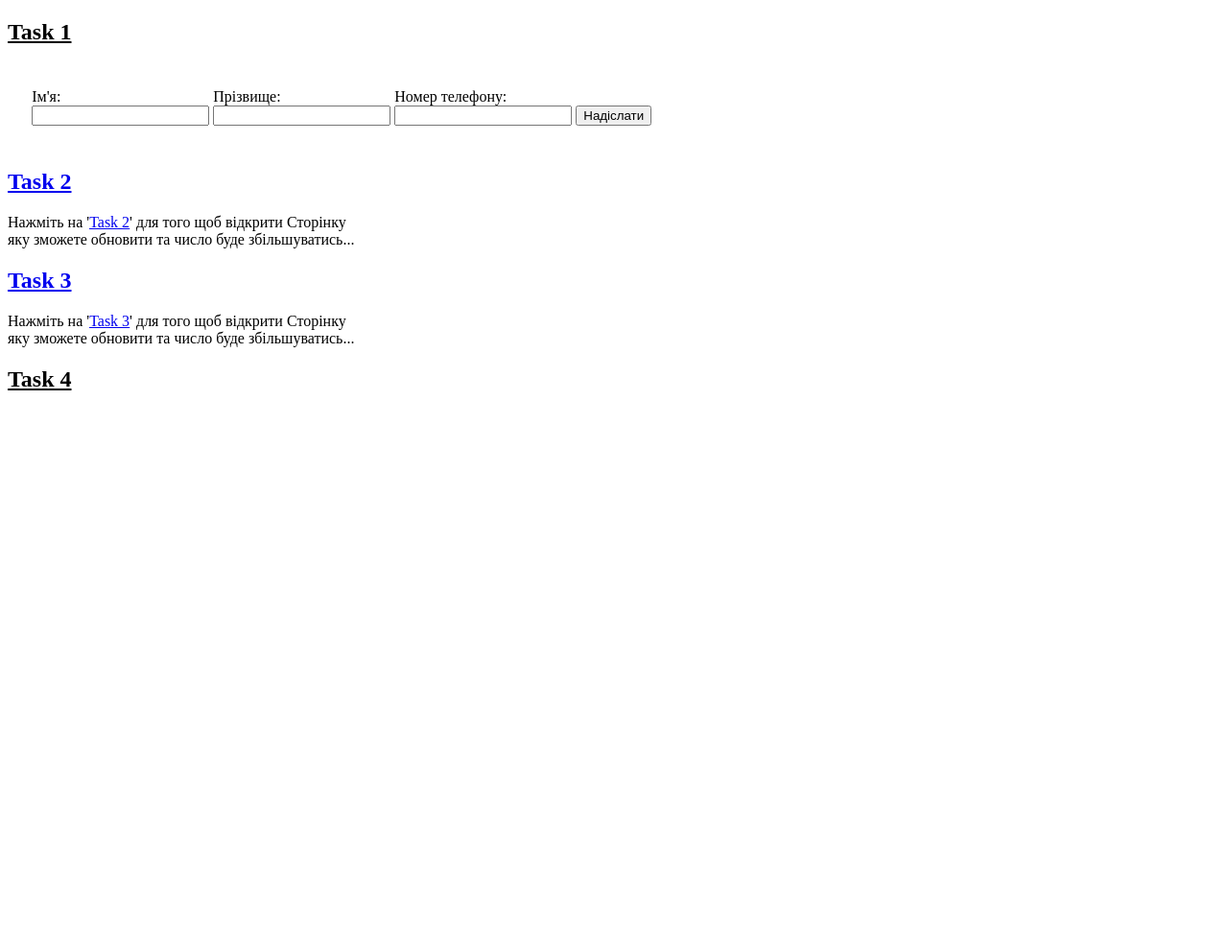
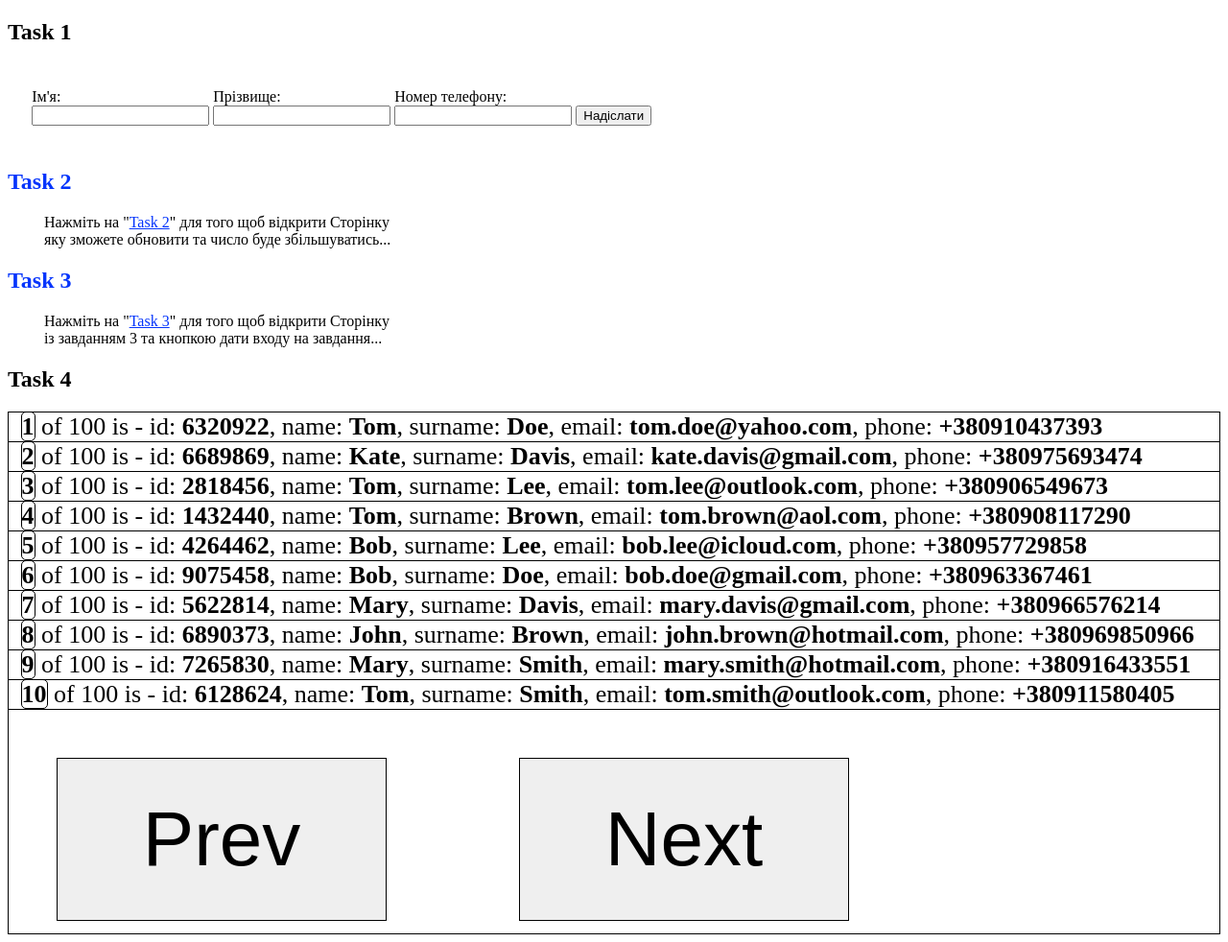
Before and after one commit to BiteGigabyte/dec_2022_JS, a plain HTML site: page Lsn10/index.html in a window 1280 px wide. Shown: the whole page at 96% size. Before the commit the page ends 800 px from the top, so only its background shows below. Drawn offline with Linux system fonts and the light colour scheme.

Commit message:
JS домашнє завдання 10 в роботі)
- Готово 4/5 задач.
(Але в 4 кнопка деколи спрацьовує з 2 кліку)

```diff
--- a/Lsn10/index.html
+++ b/Lsn10/index.html
@@ -9,9 +9,17 @@
     <link rel="stylesheet" href="main.css">
 </head>
 <body>
+<!---->
+<!---->
+<!---->
+<!---->
+<!---->
+<!---->
+<!--                   ДОМАШНЄ ЗАВДАННЯ-->
+<!---->
 <!--Стоврити форму з трьома полями для name,surname,age та кнопкою. При натисканні на кнопку зчитати данні з полів, та вивести об'єкт в документ. Іншими словами : заповниои форму, натиснули кнопку, під формою з'явився блок з вашим об'єктом-->
 <!---->
-<h2><u>Task 1</u></h2>
+<h2>Task 1</h2>
 <form id="my-form1">
     <div class="input_div">
     <label for="name1">Ім'я:</label>
@@ -41,7 +49,7 @@
 
 <!--є сторінка, на якій є блок, я кому знаходиьтся цифра. написати код, який при кожному перезавантажені сторінки буде додавати до неї +1-->
 <h2><a href="task2.html" target="_blank">Task 2</a></h2>
-<p>Нажміть на '<a href="task2.html" target="_blank"><u>Task 2</u></a>' для того щоб відкрити Сторінку<br>яку зможете обновити та число буде збільшуватись...</p>
+<p class="paddingLeft">Нажміть на "<a href="task2.html" target="_blank"><u>Task 2</u></a>" для того щоб відкрити Сторінку<br>яку зможете обновити та число буде збільшуватись...</p>
 <!---->
 <!--==========================-->
 
@@ -55,19 +63,20 @@
 <!---->
 <!---->
 <h2><a href="task3.html" target="_blank">Task 3</a></h2>
-<p>Нажміть на '<a href="task3.html" target="_blank"><u>Task 3</u></a>' для того щоб відкрити Сторінку<br>яку зможете обновити та число буде збільшуватись...</p>
+<p class="paddingLeft">Нажміть на "<a href="task3.html" target="_blank"><u>Task 3</u></a>" для того щоб відкрити Сторінку<br>із завданням 3 та кнопкою дати входу на завдання...</p>
 <!---->
 <!--=========================-->
 
 
 
 
+
 <!--зробити масив на 100 об'єктів та дві кнопки prev next-->
-<!--при завантажені сторінки з'являються перші 10 об'єктів.-->
-<!--При натисканні next виводяться настпні 10 об'єктів-->
+<!--при завантаженні сторінки з'являються перші 10 об'єктів.-->
+<!--При натисканні next виводяться наступні 10 об'єктів-->
 <!--При натисканні prev виводяться попередні 10 об'єктів-->
 <!---->
-<h2><u>Task 4</u></h2>
+<h2>Task 4</h2>
 <div id="div4" class="div4"></div>
 <!---->
 <!--=========================-->
@@ -82,5 +91,6 @@
 
 <script src="main.js"></script>
 <!---->
+<!---->
 </body>
 </html>
--- a/Lsn10/main.css
+++ b/Lsn10/main.css
@@ -1,3 +1,4 @@
+/*задача 1*/
 #my-form1 {
     padding: 2%;
 }
@@ -10,12 +11,18 @@
     display: inline-block;
 }
 
+a {
+    text-decoration: none;
+}
 
+a:hover {
+    text-decoration: underline;
+}
+
+/*задача 2*/
 #number2 {
-    /*width: 10%;*/
     font-size: 5em;
     text-align: center;
-    /*padding: 3%;*/
     border: 4px solid limegreen;
     box-sizing: border-box;
     display: inline;
@@ -28,10 +35,12 @@
 }
 
 .bold2 {
-    padding: 3%;
+    padding: 3% 3% 3% 7%;
     box-sizing: border-box;
 }
 
+
+/*задача 3*/
 .input3 {
     margin: 3%;
     font-size: 40px;
@@ -51,3 +60,47 @@
     padding: 3%;
     border: 2px solid black;
 }
+
+
+/*задача 4*/
+.div4 {
+    font-size: 26px;
+    box-sizing: content-box;
+    border: 1px solid black;
+
+}
+.input4 {
+    border: 1px solid black;
+    margin: 4% 7% 1% 4%;
+    padding: 3% 7% 3% 7%;
+    /*float: right;*/
+    font-size: 80px;
+    box-sizing: border-box;
+}
+
+.input4:hover {
+    background: white;
+    box-sizing: border-box;
+}
+
+
+
+
+
+
+/*відступи для параграфів 2 і 3 задач.*/
+.paddingLeft {
+    padding-left: 3%;
+}
+
+
+/*загальний колір для ссилок*/
+a {
+    color: #0434fc;
+}
+
+
+
+
+
+/*++++++++++++++++++++++++зробити щоб сторінка опускалась*/
--- a/Lsn10/main.js
+++ b/Lsn10/main.js
@@ -1,4 +1,6 @@
+// =======================================================
 // Стоврити форму з трьома полями для name,surname,age та кнопкою. При натисканні на кнопку зчитати данні з полів, та вивести об'єкт в документ. Іншими словами : заповниои форму, натиснули кнопку, під формою з'явився блок з вашим об'єктом
+//
 //
 //
 //
@@ -25,11 +27,12 @@ submitButton.addEventListener('click', function(event) {
 });
 }
 //
-// ==========================
 
 
 
 
+
+// ===========================
 // є сторінка, на якій є блок, я кому знаходиьтся цифра. написати код, який при кожному перезавантажені сторінки буде додавати до неї +1
 const refreshButton = document.getElementById('refresh-button2');
 if (refreshButton) {
@@ -47,17 +50,16 @@ refreshButton.addEventListener('click', function() {
     location.reload();
 });
 }
-//
-//
-//
-// ==========================
 
 
 
 
 
 
-// Є сторінка index.html (назва довільна), при відвідуванні якої в локальне сховще, в масив sessions зберігається інформація про дату та час відвідування сторінки.
+
+
+// ==========================
+// Є сторінка index.html (назва довільна), при відвідуванні якої в локальне сховище, в масив sessions зберігається інформація про дату та час відвідування сторінки.
 // Є ще сторінка sessions.html (назва довільна), при відвідуванні якої потрібно відмалювати всю інформацію про відвідування сторінки index.html. Інфу НЕ виводити в консоль, а побудувати дом структуру під кожну сессію
 //
 // МОЯ СТОРІНКА index.html для мого завдання буде мати назву task3.html, для іншої sessions.html
@@ -105,8 +107,6 @@ if (session3) {
     //
     document.body.appendChild(mainBlock3);
 }
-//
-// =========================
 
 
 
@@ -114,15 +114,17 @@ if (session3) {
 
 
 
+
+// =========================
 //     зробити масив на 100 об'єктів та дві кнопки prev next
-// при завантажені сторінки з'являються перші 10 об'єктів.
-//     При натисканні next виводяться настпні 10 об'єктів.
+// при завантаженні сторінки з'являються перші 10 об'єктів.
+//     При натисканні next виводяться наступні 10 об'єктів.
 // При натисканні prev виводяться попередні 10 об'єктів.
 //
 //
 let div4 = document.getElementById('div4');
-//
 if (div4) {
+    //
     class Client {
         constructor(id, name, surname, email, phone) {
             this.id = id;
@@ -132,9 +134,8 @@ if (div4) {
             this.phone = phone;
         }
     }
-    //
 let user = function (c) {
-//створив дані щоб не писати вручну.
+//створив дані що б не писати вручну.
 const names = ["John", "Jane", "Bob", "Mary", "Tom", "Kate"];
 const surnames = ["Smith", "Doe", "Johnson", "Lee", "Brown", "Davis"];
 const emails = ["gmail.com", "yahoo.com", "outlook.com", "hotmail.com", "icloud.com", "aol.com"];
@@ -145,26 +146,79 @@ for (let i = 0; i < c; i++) {
     const name = names[Math.floor(Math.random() * names.length)];
     const surname = surnames[Math.floor(Math.random() * surnames.length)];
     const email = `${name.toLowerCase()}.${surname.toLowerCase()}@${emails[Math.floor(Math.random() * emails.length)]}`;
-    const phone = `+380-${Math.floor(Math.random() * 100000000 + 900000000)}`;
+    const phone = `+380${Math.floor(Math.random() * 100000000 + 900000000)}`;
     client[i] = new Client (Math.floor(Math.random() * 9000000 + 1000000), name, surname, email, phone);
 }
     return client;
 }
 //
+// Створив користувачів. Вивів в консоль весь згенерований масив щоб перевірити чи дані виводяться коректно.
     let users = user(100);
-//Вивів в консоль весь згенерований масив щоб перевірити чи дані виводяться коректно.
     console.log(users);
     //
+    let div4 = document.getElementById('div4');
+    if (div4) {
+        let startIndex = 0;
+        for(let i4 = 0; i4 < 10; ++i4) {
+        let div4data = document.createElement('div');
+        // div4data.className = `div4data${i4 + 1}`;
+        div4data.className = `div4data`;
+        const keys = Object.keys(users[i4]);
+            div4data.innerHTML = ` <b style="border: 1px solid black; border-radius: 5px;">${i4 + 1}</b> of ${users.length} is - ${keys[0]}: <b>${users[i4][keys[0]]}</b>, ${keys[1]}: <b>${users[i4][keys[1]]}</b>, ${keys[2]}: <b>${users[i4][keys[2]]}</b>, ${keys[3]}: <b>${users[i4][keys[3]]}</b>, ${keys[4]}: <b>${users[i4][keys[4]]}</b>`;
+            // div4data.style.border = '1px solid black';
+            div4data.style.borderBottom = '1px solid black';
+            div4data.style.paddingLeft = '1%';
+            div4.appendChild(div4data);
+            startIndex = 10;
+        }
+        //
+        let input4_Prev = document.createElement('input');
+        input4_Prev.className = 'input4';
+        input4_Prev.type = 'button';
+        input4_Prev.value = 'Prev';
+        //
+        let inpu4_Next = document.createElement('input');
+        inpu4_Next.className = 'input4';
+        inpu4_Next.type = 'button';
+        inpu4_Next.value = 'Next';
+        //
+        div4.append(input4_Prev, inpu4_Next);
+        //
+        inpu4_Next.addEventListener('click', function (e) {
+            e.preventDefault();
 
-//
+            if (startIndex >= 100) startIndex = 0;
+            for (let i4 = startIndex, i = 0; i4 < startIndex+10; ++i4, ++i) {
+                let div4data = document.getElementsByClassName('div4data');
+                const keys = Object.keys(users[i4]);
+                div4data[i].innerHTML = ` <b style="border: 1px solid black; border-radius: 5px;">${i4 + 1}</b> of ${users.length} is - ${keys[0]}: <b>${users[i4][keys[0]]}</b>, ${keys[1]}: <b>${users[i4][keys[1]]}</b>, ${keys[2]}: <b>${users[i4][keys[2]]}</b>, ${keys[3]}: <b>${users[i4][keys[3]]}</b>, ${keys[4]}: <b>${users[i4][keys[4]]}</b>`;
+            }
+                startIndex += 10;
+        })
+        //
+        input4_Prev.addEventListener('click', function (e) {
+            e.preventDefault();
+
+            startIndex -= 10;
+            if (startIndex <= 0) startIndex = 90;
+            for (let i4 = startIndex, i = 0; i4 < startIndex+10; ++i4, ++i) {
+                let div4data = document.getElementsByClassName('div4data');
+                const keys = Object.keys(users[i4]);
+                div4data[i].innerHTML = ` <b style="border: 1px solid black; border-radius: 5px;">${i4 + 1}</b> of ${users.length} is - ${keys[0]}: <b>${users[i4][keys[0]]}</b>, ${keys[1]}: <b>${users[i4][keys[1]]}</b>, ${keys[2]}: <b>${users[i4][keys[2]]}</b>, ${keys[3]}: <b>${users[i4][keys[3]]}</b>, ${keys[4]}: <b>${users[i4][keys[4]]}</b>`;
+            }
+        })
+        //
+        //
+    document.body.appendChild(div4);
+    }
 }
-//
-// =======================================
 
 
 
 
 
-// *** Створити 3 інпута та кнопку. Один визначає кількість рядків, другий - кількість ячеєк, третій вмиіст ячеєк.
+
+// =======================================
+// *** Створити 3 інпута та кнопку. Один визначає кількість рядків, другий - кількість ячеєк, третій вміст ячеєк.
 //     При натисканні кнопки, вся ця інформація зчитується і формується табличка, з відповідним вмістом.
-// (Додатковачастина для завдання)
+// (Додаткова частина для завдання)
```
